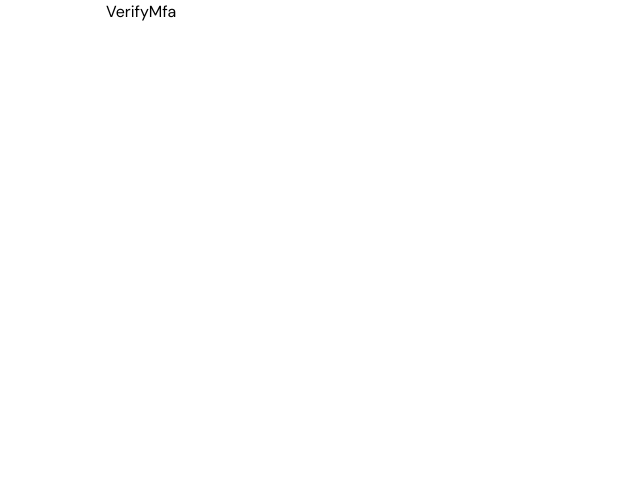
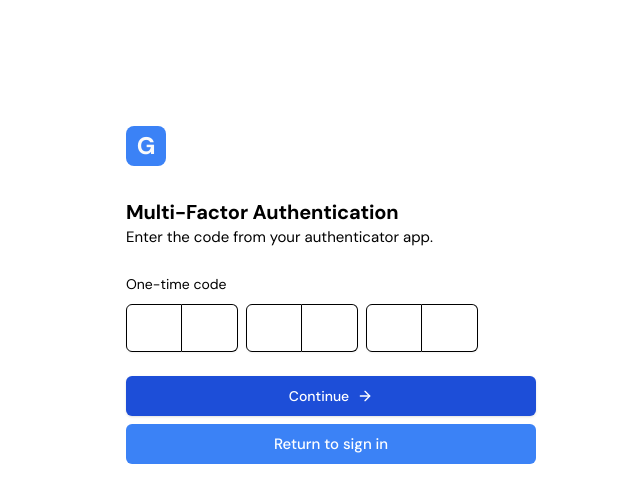
Before and after one commit to gemtunde/Advance-Auth-Frontend, a Next.js app: page /verify-mfa in a window 1280 px wide. Shown: the top 502 px of the page, without its empty margins (309-949 px from the left). Built offline with nearby package versions, Linux system fonts and the light colour scheme; no server answers.

Commit message:
revoke mfa

```diff
--- /dev/null
+++ b/app/(auth)/verify-mfa/_verifymfa.tsx
@@ -0,0 +1,178 @@
+"use client";
+import React from "react";
+import { z } from "zod";
+import { useForm } from "react-hook-form";
+import { REGEXP_ONLY_DIGITS } from "input-otp";
+import { zodResolver } from "@hookform/resolvers/zod";
+import {
+  InputOTP,
+  InputOTPGroup,
+  InputOTPSlot,
+} from "@/components/ui/input-otp";
+import {
+  Form,
+  FormControl,
+  FormField,
+  FormItem,
+  FormLabel,
+  FormMessage,
+} from "@/components/ui/form";
+
+import { Button } from "@/components/ui/button";
+import { ArrowRight, Loader } from "lucide-react";
+import Logo from "@/components/logo";
+import { useRouter, useSearchParams } from "next/navigation";
+import { useMutation } from "@tanstack/react-query";
+import { toast } from "@/hooks/use-toast";
+import { verifyMFALoginMutationFn } from "@/lib/api";
+
+const VerifyMfa = () => {
+  const router = useRouter();
+  const params = useSearchParams();
+  const email = params.get("email");
+
+  const { mutate, isPending } = useMutation({
+    mutationFn: verifyMFALoginMutationFn,
+    onSuccess: (res) => {
+      router.replace("/home");
+      toast({
+        title: "Success",
+        description: res?.data?.message,
+        variant: "default",
+      });
+    },
+    onError: (err) => {
+      toast({
+        title: "Error",
+        description: err.message,
+        variant: "destructive",
+      });
+    },
+  });
+
+  const FormSchema = z.object({
+    pin: z.string().min(6, {
+      message: "Your one-time password must be 6 characters.",
+    }),
+  });
+
+  const form = useForm<z.infer<typeof FormSchema>>({
+    resolver: zodResolver(FormSchema),
+    defaultValues: {
+      pin: "",
+    },
+  });
+
+  const onSubmit = async (values: z.infer<typeof FormSchema>) => {
+    if (!email) {
+      toast({
+        title: "Error",
+        description: "Email is required",
+        variant: "destructive",
+      });
+      router.replace("/");
+      return;
+    }
+    const payload = {
+      email,
+      code: values.pin,
+    };
+    mutate(payload);
+  };
+  return (
+    <main className="w-full min-h-[590px] h-full max-w-full flex items-center justify-center ">
+      <div className="w-full h-full p-5 rounded-md">
+        <Logo />
+
+        <h1
+          className="text-xl tracking-[-0.16px] dark:text-[#fcfdffef] font-bold mt-8
+        text-center sm:text-left"
+        >
+          Multi-Factor Authentication
+        </h1>
+        <p className="mb-6 text-center sm:text-left text-[15px] dark:text-[#f1f7feb5] font-normal">
+          Enter the code from your authenticator app.
+        </p>
+
+        <div className="mt-2">
+          <Form {...form}>
+            <form
+              onSubmit={form.handleSubmit(onSubmit)}
+              className="w-full mt-6 flex flex-col gap-4 "
+            >
+              <FormField
+                control={form.control}
+                name="pin"
+                render={({ field }) => (
+                  <FormItem>
+                    <FormLabel className="text-sm mb-1 font-normal">
+                      One-time code
+                    </FormLabel>
+                    <FormControl>
+                      <InputOTP
+                        className="!text-lg flex items-center"
+                        maxLength={6}
+                        pattern={REGEXP_ONLY_DIGITS}
+                        {...field}
+                        style={{ justifyContent: "center" }}
+                      >
+                        <InputOTPGroup>
+                          <InputOTPSlot
+                            index={0}
+                            className="!w-14 !h-12 !text-lg"
+                          />
+                          <InputOTPSlot
+                            index={1}
+                            className="!w-14 !h-12 !text-lg"
+                          />
+                        </InputOTPGroup>
+                        <InputOTPGroup>
+                          <InputOTPSlot
+                            index={2}
+                            className="!w-14 !h-12 !text-lg"
+                          />
+                          <InputOTPSlot
+                            index={3}
+                            className="!w-14 !h-12 !text-lg"
+                          />
+                        </InputOTPGroup>
+                        <InputOTPGroup>
+                          <InputOTPSlot
+                            index={4}
+                            className="!w-14 !h-12 !text-lg"
+                          />
+                          <InputOTPSlot
+                            index={5}
+                            className="!w-14 !h-12 !text-lg"
+                          />
+                        </InputOTPGroup>
+                      </InputOTP>
+                    </FormControl>
+                    <FormMessage />
+                  </FormItem>
+                )}
+              />
+              <Button
+                disabled={isPending}
+                className="w-full bg-blue-700 text-white hover:bg-blue-900 h-[40px] mt-2"
+              >
+                Continue
+                {isPending && <Loader className="animate-spin ml-2" />}
+                <ArrowRight />
+              </Button>
+            </form>
+          </Form>
+        </div>
+
+        <Button
+          variant="ghost"
+          className="w-full bg-blue-500 text-white hover:bg-blue-700 hover:text-white text-[15px] mt-2 h-[40px]"
+        >
+          Return to sign in
+        </Button>
+      </div>
+    </main>
+  );
+};
+
+export default VerifyMfa;
--- a/app/(auth)/verify-mfa/page.tsx
+++ b/app/(auth)/verify-mfa/page.tsx
@@ -1,7 +1,12 @@
-import React from "react";
+import React, { Suspense } from "react";
+import VerifyMfa from "./_verifymfa";
 
-const VerifyMfa = () => {
-  return <div>VerifyMfa</div>;
+const Page = () => {
+  return (
+    <Suspense fallback={<div>Loading...</div>}>
+      <VerifyMfa />
+    </Suspense>
+  );
 };
 
-export default VerifyMfa;
+export default Page;
--- a/app/(main)/_components/common/RevokeMfa.tsx
+++ b/app/(main)/_components/common/RevokeMfa.tsx
@@ -35,7 +35,7 @@ const RevokeMfa = () => {
     <Button
       onClick={handleRevoke}
       disabled={isPending}
-      className="h-[35px] text-[#c40006d3] bg-red-100 shadow-none mr-1"
+      className="h-[35px] !text-[#c40006d3] !bg-red-100 shadow-none mr-1"
     >
       Revoke Access
       {isPending && <Loader className="animate-spin " />}
```
